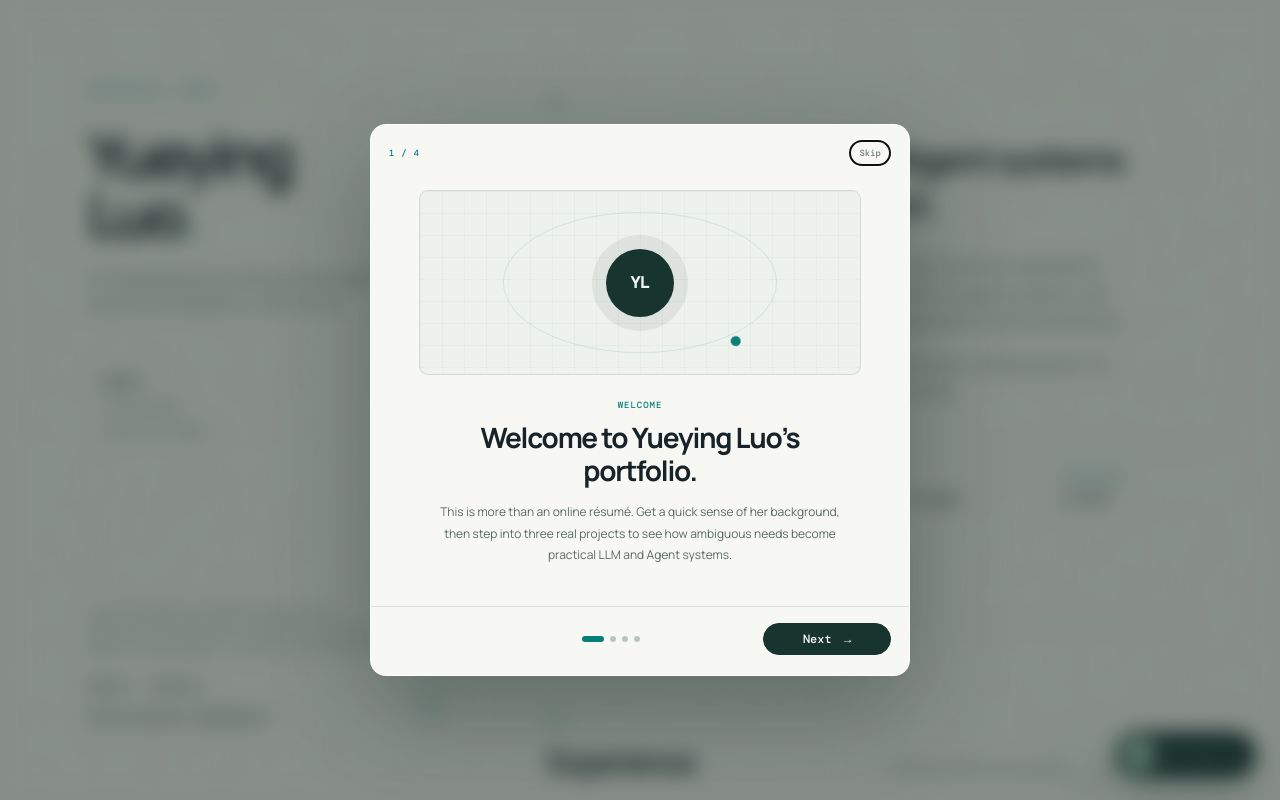
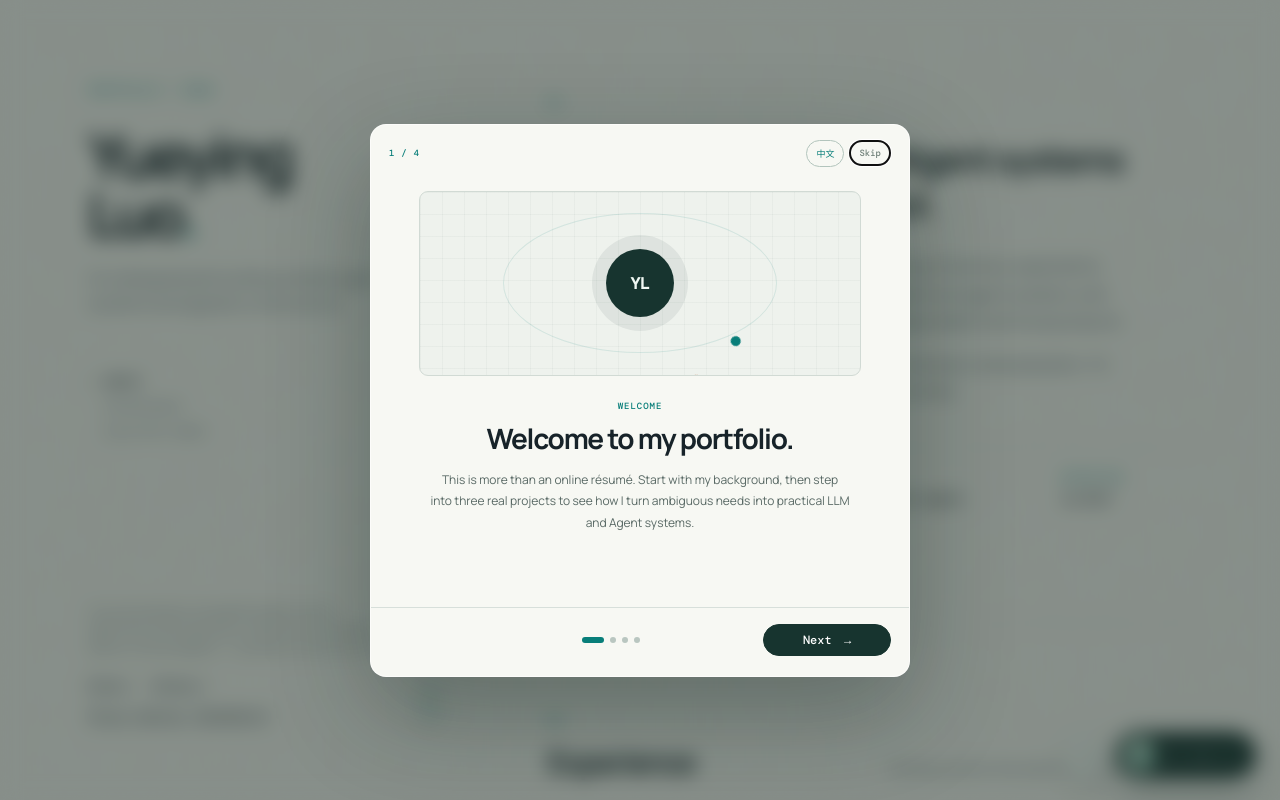
Before and after one commit to yueyingluo/portfolio, a plain HTML site: page index.html in a window 1280 px wide. Shown: the top 800 px of the page. Drawn offline with nearby package versions, Linux system fonts and the light colour scheme.

Commit message:
Add bilingual guide controls

```diff
--- a/index.html
+++ b/index.html
@@ -8,7 +8,7 @@
     <link rel="preconnect" href="https://fonts.googleapis.com" />
     <link rel="preconnect" href="https://fonts.gstatic.com" crossorigin />
     <link href="https://fonts.googleapis.com/css2?family=DM+Mono:wght@400;500&family=Manrope:wght@400;500;600;700;800&family=Noto+Sans+SC:wght@400;500;600;700&display=swap" rel="stylesheet" />
-    <link rel="stylesheet" href="style.css?v=20260712-guided-portfolio-v2" />
+    <link rel="stylesheet" href="style.css?v=20260712-guided-portfolio-v4" />
   </head>
   <body>
     <div class="grain" aria-hidden="true"></div>
@@ -129,7 +129,7 @@
       <section class="guide-card" role="dialog" aria-modal="true" aria-labelledby="guide-title">
         <header class="guide-header">
           <span class="guide-counter">1 / 4</span>
-          <button class="guide-skip" type="button">Skip</button>
+          <div class="guide-header-actions"><button class="guide-language" type="button" aria-label="Switch guide language">中文</button><button class="guide-skip" type="button">Skip</button></div>
         </header>
 
         <div class="guide-slides">
@@ -182,6 +182,6 @@
       </section>
     </aside>
 
-    <script src="script.js?v=20260712-guided-portfolio-v3"></script>
+    <script src="script.js?v=20260712-guided-portfolio-v4"></script>
   </body>
 </html>
--- a/script.js
+++ b/script.js
@@ -400,21 +400,21 @@ const assistantCopy = {
 
 const guideCopy = {
   en: {
-    skip: 'Skip', prev: 'Previous step', next: 'Next', finish: 'Start exploring', reopen: 'Open website guide',
+    skip: 'Skip', prev: 'Previous step', next: 'Next', finish: 'Start exploring', reopen: 'Open website guide', switchLanguage: 'Switch guide language',
     steps: [
-      {kicker:'WELCOME', title:'Welcome to Yueying Luo’s portfolio.', copy:'This is more than an online résumé. Get a quick sense of her background, then step into three real projects to see how ambiguous needs become practical LLM and Agent systems.'},
-      {kicker:'PROJECT WALKTHROUGHS', title:'Open a project. Follow the reasoning.', copy:'Select “Explore the full case study” to move from the business problem and STAR narrative into system architecture, problem modeling, implementation choices, trade-offs, and Yueying’s ownership.'},
+      {kicker:'WELCOME', title:'Welcome to my portfolio.', copy:'This is more than an online résumé. Start with my background, then step into three real projects to see how I turn ambiguous needs into practical LLM and Agent systems.'},
+      {kicker:'PROJECT WALKTHROUGHS', title:'Open a project. Follow the reasoning.', copy:'Select “Explore the full case study” to move from the business problem and STAR narrative into system architecture, problem modeling, implementation choices, trade-offs, and my ownership.'},
       {kicker:'ASK THE PORTFOLIO', title:'Let the AI assistant take your follow-up.', copy:'Use the AI button in the lower-right corner to ask about technical decisions, results, or responsibilities. Answers are grounded in the public project material and powered by DeepSeek.'},
-      {kicker:'LET’S CONNECT', title:'Good ideas are better when they travel.', copy:'If you are looking for a thoughtful builder, have an opportunity worth exploring, or want to exchange ideas on LLMs and agents, Yueying would be genuinely glad to continue the conversation.'}
+      {kicker:'LET’S CONNECT', title:'Good ideas are better when they travel.', copy:'If you are looking for a thoughtful builder, have an opportunity worth exploring, or want to exchange ideas on LLMs and agents, I would be genuinely glad to continue the conversation.'}
     ]
   },
   zh: {
-    skip: '跳过', prev: '上一步', next: '下一步', finish: '开始浏览', reopen: '重新查看网站导览',
+    skip: '跳过', prev: '上一步', next: '下一步', finish: '开始浏览', reopen: '重新查看网站导览', switchLanguage: '切换导览语言',
     steps: [
-      {kicker:'欢迎', title:'欢迎来到罗玥萦的个人网站。', copy:'这里不只是一份线上简历。你可以先快速了解她的背景，再进入三个真实项目，看她如何把模糊需求建模成可落地的大模型与 Agent 系统。'},
-      {kicker:'项目讲解', title:'展开项目，顺着技术决策往下看。', copy:'点击「展开完整案例」，从业务问题和 STAR 叙事进入系统架构、问题建模、实现方案、技术取舍与个人负责范围。每一层都可以直接作为面试交流的讲解线索。'},
+      {kicker:'欢迎', title:'欢迎来到我的个人网站。', copy:'这里不只是一份线上简历。你可以先快速了解我的背景，再进入三个真实项目，看我如何把模糊需求建模成可落地的大模型与 Agent 系统。'},
+      {kicker:'项目讲解', title:'展开项目，顺着技术决策往下看。', copy:'点击「展开完整案例」，从业务问题和 STAR 叙事进入系统架构、问题建模、实现方案、技术取舍与我的负责范围。'},
       {kicker:'随时追问', title:'把你的问题交给 AI 助手。', copy:'点击右下角的「问问 AI」，可以继续追问技术决策、项目结果或个人贡献。回答由 DeepSeek 驱动，并严格基于网站公开的项目资料。'},
-      {kicker:'保持联系', title:'期待和你继续交流。', copy:'如果你正在寻找认真又有创造力的技术伙伴、手里有一个值得投入的机会，或者想聊聊大模型与 Agent，罗玥萦会很高兴和你交换想法。'}
+      {kicker:'保持联系', title:'期待和你继续交流。', copy:'如果你正在寻找认真又有创造力的技术伙伴、手里有一个值得投入的机会，或者想聊聊大模型与 Agent，我很期待和你交换想法。'}
     ]
   }
 };
@@ -436,6 +436,7 @@ const guideOverlay = document.querySelector('.guide-overlay');
 const guideSlides = [...document.querySelectorAll('.guide-slide')];
 const guideDots = [...document.querySelectorAll('.guide-dots button')];
 const guideSkip = document.querySelector('.guide-skip');
+const guideLanguage = document.querySelector('.guide-language');
 const guidePrev = document.querySelector('.guide-prev');
 const guideNext = document.querySelector('.guide-next');
 const guideReopen = document.querySelector('.guide-reopen');
@@ -591,6 +592,9 @@ function renderAssistantLanguage() {
 function renderGuideLanguage() {
   const text = guideCopy[lang];
   guideSkip.textContent = text.skip;
+  guideLanguage.textContent = lang === 'en' ? '中文' : 'EN';
+  guideLanguage.setAttribute('aria-label', text.switchLanguage);
+  guideLanguage.setAttribute('title', text.switchLanguage);
   guidePrev.setAttribute('aria-label', text.prev);
   guideReopen.setAttribute('aria-label', text.reopen);
   guideReopen.setAttribute('title', text.reopen);
@@ -753,6 +757,10 @@ assistantInput.addEventListener('input', () => {
   assistantInput.style.height = `${Math.min(assistantInput.scrollHeight, 96)}px`;
 });
 guideSkip.addEventListener('click', closeGuide);
+guideLanguage.addEventListener('click', () => {
+  lang = lang === 'en' ? 'zh' : 'en';
+  render();
+});
 guideReopen.addEventListener('click', openGuide);
 guidePrev.addEventListener('click', () => goToGuideStep(guideStep - 1));
 guideNext.addEventListener('click', () => {
--- a/style.css
+++ b/style.css
@@ -221,6 +221,9 @@ body.guide-open { overflow: hidden; }
 .guide-card { width: min(540px, 100%); overflow: hidden; border: 1px solid rgba(255,255,255,.65); border-radius: 16px; background: #f7f8f3; box-shadow: 0 34px 100px rgba(13,34,29,.32); transform: translateY(18px) scale(.97); transition: transform .38s cubic-bezier(.2,.8,.2,1); }
 .guide-overlay.open .guide-card { transform: translateY(0) scale(1); }
 .guide-header { display: flex; align-items: center; justify-content: space-between; padding: 15px 18px 0; }
+.guide-header-actions { display: flex; align-items: center; gap: 5px; }
+.guide-language { padding: 6px 9px; color: var(--accent); border-color: #b2c4bc; font-size: 9px; }
+.guide-language:hover { color: #fff; border-color: var(--accent); background: var(--accent); }
 .guide-counter { color: var(--accent); font: 500 9px 'DM Mono', monospace; letter-spacing: .08em; }
 .guide-skip { padding: 6px 9px; color: #708079; border-color: transparent; font-size: 9px; }
 .guide-skip:hover { color: var(--accent); border-color: #a6beb4; }
```
